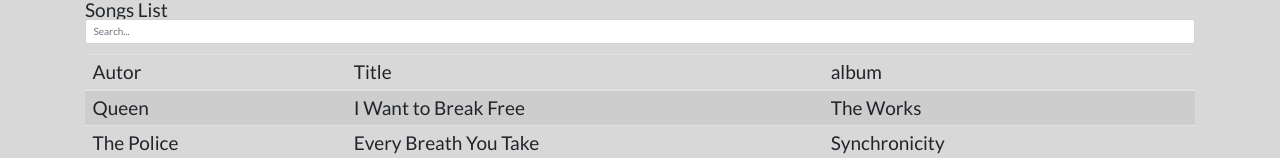
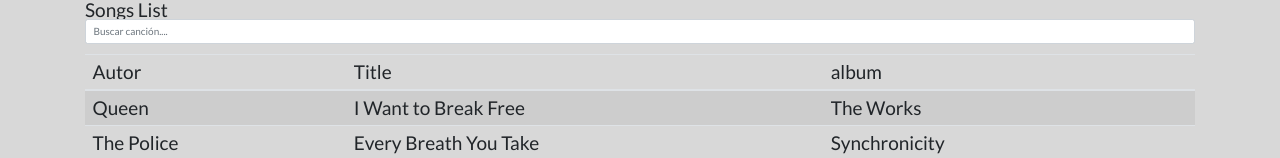
Before and after one commit to marinatangerine/FrontendDevelopers, an Angular app: page / in a window 1280 px wide. Shown: the top 158 px of the page. Built offline with nearby package versions, Linux system fonts and the light colour scheme.

Commit message:
[feature/filtro] cambio mensaje caja busqueda

```diff
--- a/src/app/components/search/search.component.html
+++ b/src/app/components/search/search.component.html
@@ -3,7 +3,7 @@
     <div class="row">
       <div class="col">
         <div class="form-group">
-          <input type="text" class="form-control" name="filterSongs" placeholder="Search..." [(ngModel)]="filterSongs">
+          <input type="text" class="form-control" name="filterSongs" placeholder="Buscar canción...." [(ngModel)]="filterSongs">
         </div>
       </div>
     </div>
```
